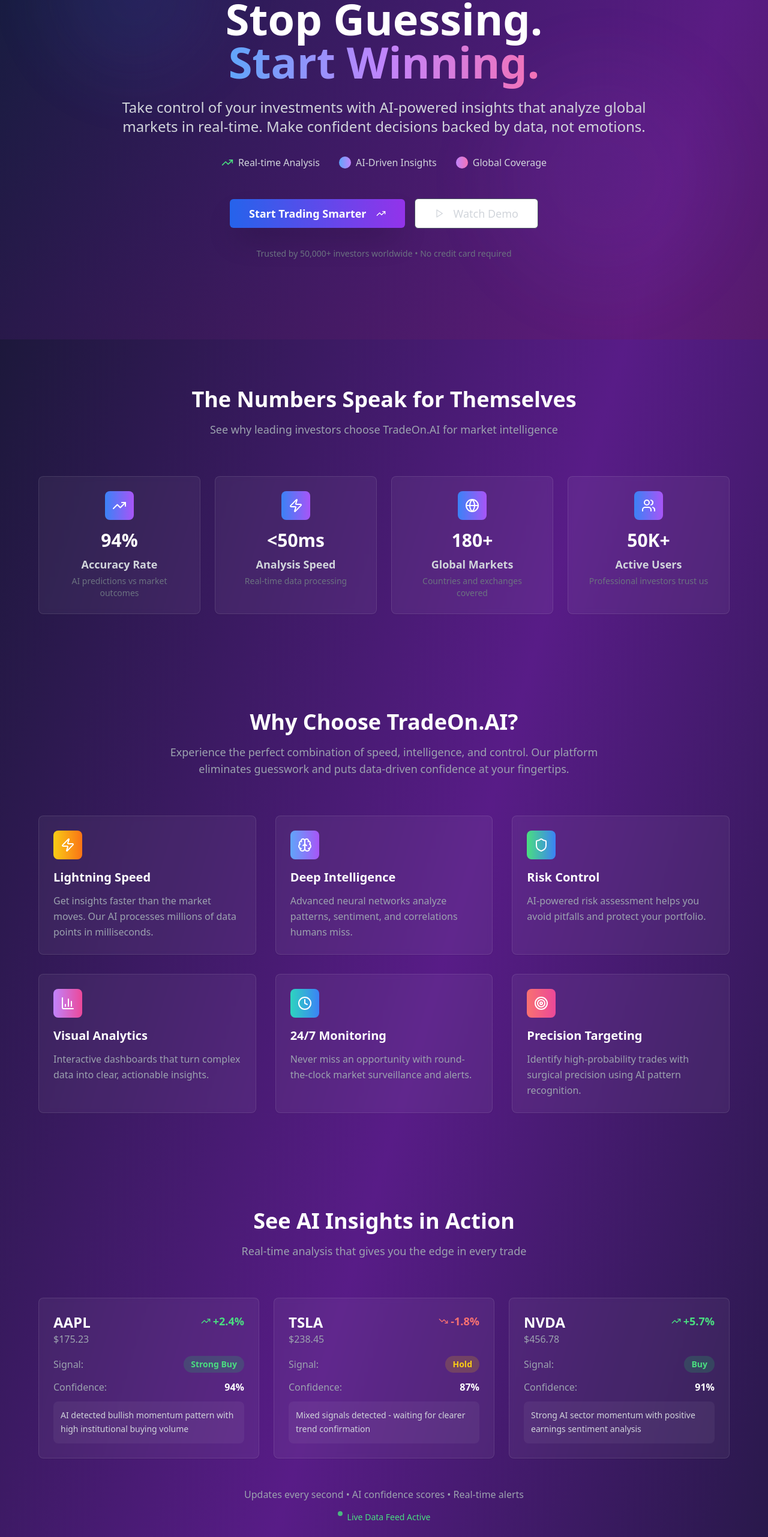
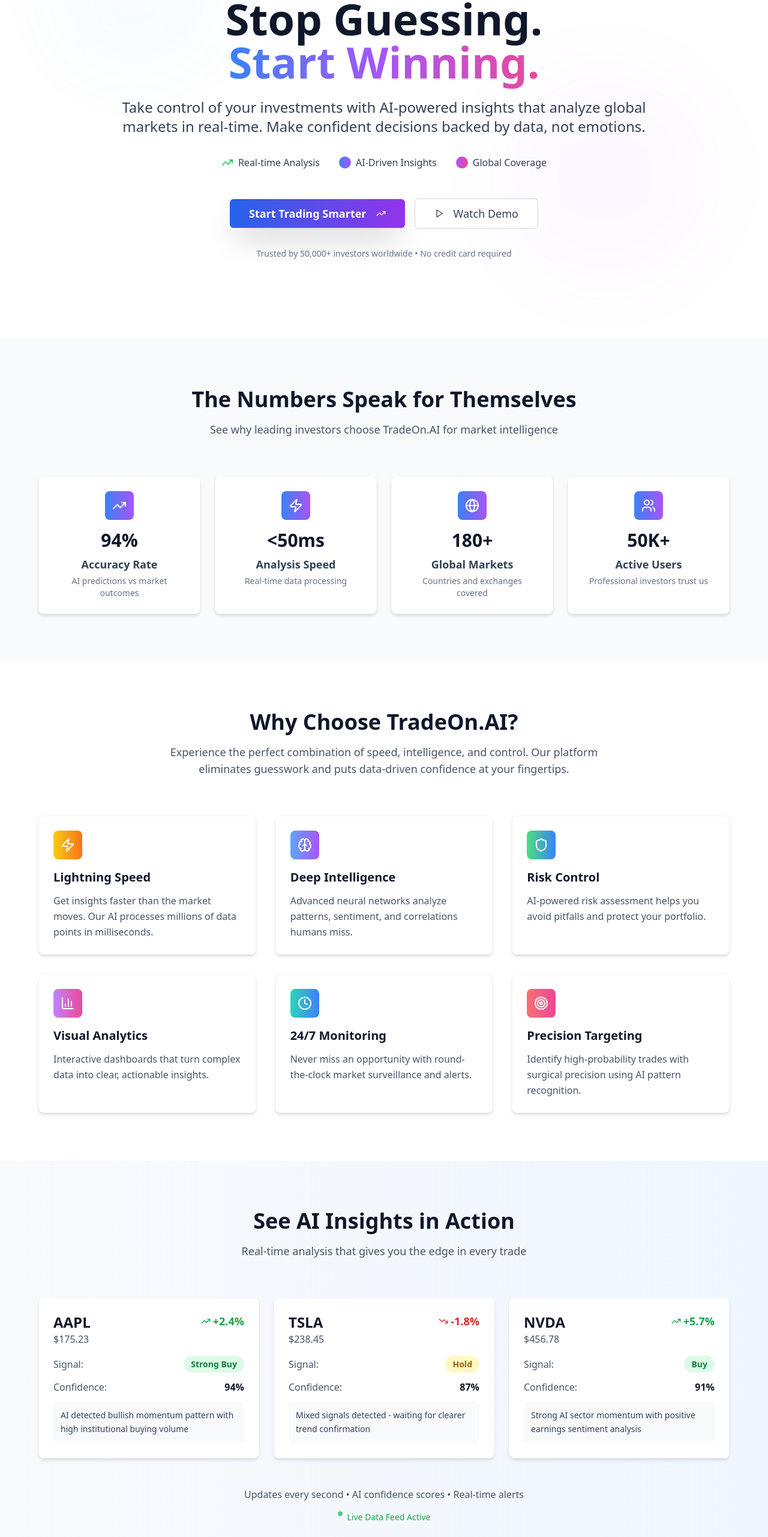
Before and after one commit to Bhargav-Tradeon/ai-powered-invest-62, a React (Vite) app: page / in a window 1280 px wide. Shown: the part 234-2797 px from the top of the page at 60% size. Built offline with nearby package versions, Linux system fonts and the light colour scheme.

Commit message:
Refactor: Set white background
Change the website background to white and use gradients for other elements.

```diff
--- a/src/components/FeaturesSection.tsx
+++ b/src/components/FeaturesSection.tsx
@@ -43,13 +43,13 @@ export const FeaturesSection = () => {
   ];
 
   return (
-    <section className="py-20 px-4 relative">
+    <section className="py-20 px-4 bg-white">
       <div className="max-w-6xl mx-auto">
         <div className="text-center mb-16">
-          <h2 className="text-3xl md:text-4xl font-bold text-white mb-4">
+          <h2 className="text-3xl md:text-4xl font-bold text-slate-900 mb-4">
             Why Choose TradeOn.AI?
           </h2>
-          <p className="text-gray-400 text-lg max-w-3xl mx-auto">
+          <p className="text-slate-600 text-lg max-w-3xl mx-auto">
             Experience the perfect combination of speed, intelligence, and control.
             Our platform eliminates guesswork and puts data-driven confidence at your fingertips.
           </p>
@@ -59,7 +59,7 @@ export const FeaturesSection = () => {
           {features.map((feature, index) => (
             <Card
               key={index}
-              className="bg-white/5 border-white/10 backdrop-blur-sm hover:bg-white/10 transition-all duration-300 hover:scale-105 group animate-fade-in"
+              className="bg-white border-slate-100 shadow-md hover:shadow-lg transition-all duration-300 hover:scale-105 group animate-fade-in"
               style={{ animationDelay: `${index * 150}ms` }}
             >
               <CardContent className="p-6">
@@ -68,8 +68,8 @@ export const FeaturesSection = () => {
                     <feature.icon className="w-6 h-6 text-white" />
                   </div>
                 </div>
-                <h3 className="text-xl font-bold text-white mb-3">{feature.title}</h3>
-                <p className="text-gray-400 leading-relaxed">{feature.description}</p>
+                <h3 className="text-xl font-bold text-slate-900 mb-3">{feature.title}</h3>
+                <p className="text-slate-600 leading-relaxed">{feature.description}</p>
               </CardContent>
             </Card>
           ))}
--- a/src/components/HeroSection.tsx
+++ b/src/components/HeroSection.tsx
@@ -6,9 +6,8 @@ export const HeroSection = () => {
   return (
     <section className="relative min-h-screen flex items-center justify-center px-4 overflow-hidden">
       {/* Background Effects */}
-      <div className="absolute inset-0 bg-gradient-to-br from-blue-900/20 via-purple-900/20 to-pink-900/20" />
-      <div className="absolute top-20 left-20 w-72 h-72 bg-blue-500/10 rounded-full blur-3xl animate-pulse" />
-      <div className="absolute bottom-20 right-20 w-96 h-96 bg-purple-500/10 rounded-full blur-3xl animate-pulse delay-1000" />
+      <div className="absolute top-20 left-20 w-72 h-72 bg-blue-500/5 rounded-full blur-3xl animate-pulse" />
+      <div className="absolute bottom-20 right-20 w-96 h-96 bg-purple-500/5 rounded-full blur-3xl animate-pulse delay-1000" />
 
       <div className="relative z-10 max-w-6xl mx-auto text-center">
         {/* Logo */}
@@ -21,32 +20,32 @@ export const HeroSection = () => {
         </div>
 
         {/* Main Headline */}
-        <h1 className="text-5xl md:text-7xl font-bold text-white mb-6 animate-fade-in">
+        <h1 className="text-5xl md:text-7xl font-bold text-slate-900 mb-6 animate-fade-in">
           Stop Guessing.
           <br />
-          <span className="bg-gradient-to-r from-blue-400 via-purple-400 to-pink-400 bg-clip-text text-transparent">
+          <span className="bg-gradient-to-r from-blue-500 via-purple-500 to-pink-500 bg-clip-text text-transparent">
             Start Winning.
           </span>
         </h1>
 
         {/* Subheadline */}
-        <p className="text-xl md:text-2xl text-gray-300 mb-8 max-w-4xl mx-auto leading-relaxed animate-fade-in delay-200">
+        <p className="text-xl md:text-2xl text-slate-700 mb-8 max-w-4xl mx-auto leading-relaxed animate-fade-in delay-200">
           Take control of your investments with AI-powered insights that analyze global markets in real-time.
           Make confident decisions backed by data, not emotions.
         </p>
 
         {/* Value Proposition */}
         <div className="flex flex-wrap justify-center gap-8 mb-12 animate-fade-in delay-400">
-          <div className="flex items-center gap-2 text-gray-300">
-            <TrendingUp className="w-5 h-5 text-green-400" />
+          <div className="flex items-center gap-2 text-slate-700">
+            <TrendingUp className="w-5 h-5 text-green-500" />
             <span>Real-time Analysis</span>
           </div>
-          <div className="flex items-center gap-2 text-gray-300">
-            <div className="w-5 h-5 bg-gradient-to-r from-blue-400 to-purple-400 rounded-full" />
+          <div className="flex items-center gap-2 text-slate-700">
+            <div className="w-5 h-5 bg-gradient-to-r from-blue-500 to-purple-500 rounded-full" />
             <span>AI-Driven Insights</span>
           </div>
-          <div className="flex items-center gap-2 text-gray-300">
-            <div className="w-5 h-5 bg-gradient-to-r from-purple-400 to-pink-400 rounded-full" />
+          <div className="flex items-center gap-2 text-slate-700">
+            <div className="w-5 h-5 bg-gradient-to-r from-purple-500 to-pink-500 rounded-full" />
             <span>Global Coverage</span>
           </div>
         </div>
@@ -63,7 +62,7 @@ export const HeroSection = () => {
           <Button
             variant="outline"
             size="lg"
-            className="border-gray-600 text-gray-300 hover:bg-gray-800 px-8 py-6 text-lg backdrop-blur-sm"
+            className="border-slate-300 text-slate-700 hover:bg-slate-100 px-8 py-6 text-lg"
           >
             <Play className="mr-2 w-5 h-5" />
             Watch Demo
@@ -71,7 +70,7 @@ export const HeroSection = () => {
         </div>
 
         {/* Trust Indicator */}
-        <p className="text-sm text-gray-500 mt-8 animate-fade-in delay-800">
+        <p className="text-sm text-slate-500 mt-8 animate-fade-in delay-800">
           Trusted by 50,000+ investors worldwide • No credit card required
         </p>
       </div>
--- a/src/components/InsightsDemo.tsx
+++ b/src/components/InsightsDemo.tsx
@@ -34,13 +34,13 @@ export const InsightsDemo = () => {
   ];
 
   return (
-    <section className="py-20 px-4 relative">
+    <section className="py-20 px-4 bg-gradient-to-r from-slate-50 to-blue-50">
       <div className="max-w-6xl mx-auto">
         <div className="text-center mb-16">
-          <h2 className="text-3xl md:text-4xl font-bold text-white mb-4">
+          <h2 className="text-3xl md:text-4xl font-bold text-slate-900 mb-4">
             See AI Insights in Action
           </h2>
-          <p className="text-gray-400 text-lg">
+          <p className="text-slate-600 text-lg">
             Real-time analysis that gives you the edge in every trade
           </p>
         </div>
@@ -49,17 +49,17 @@ export const InsightsDemo = () => {
           {insights.map((insight, index) => (
             <Card
               key={index}
-              className="bg-white/5 border-white/10 backdrop-blur-sm hover:bg-white/10 transition-all duration-300 animate-fade-in"
+              className="bg-white border-slate-100 shadow-md hover:shadow-lg transition-all duration-300 animate-fade-in"
               style={{ animationDelay: `${index * 200}ms` }}
             >
               <CardContent className="p-6">
                 <div className="flex justify-between items-start mb-4">
                   <div>
-                    <h3 className="text-2xl font-bold text-white">{insight.stock}</h3>
-                    <p className="text-gray-400">{insight.price}</p>
+                    <h3 className="text-2xl font-bold text-slate-900">{insight.stock}</h3>
+                    <p className="text-slate-600">{insight.price}</p>
                   </div>
                   <div className="text-right">
-                    <div className={`text-lg font-semibold ${insight.trend === 'up' ? 'text-green-400' : 'text-red-400'} flex items-center gap-1`}>
+                    <div className={`text-lg font-semibold ${insight.trend === 'up' ? 'text-green-600' : 'text-red-600'} flex items-center gap-1`}>
                       {insight.trend === 'up' ? <TrendingUp className="w-4 h-4" /> : <TrendingDown className="w-4 h-4" />}
                       {insight.change}
                     </div>
@@ -68,23 +68,23 @@ export const InsightsDemo = () => {
 
                 <div className="space-y-3">
                   <div className="flex justify-between items-center">
-                    <span className="text-gray-400">Signal:</span>
+                    <span className="text-slate-600">Signal:</span>
                     <span className={`font-semibold px-3 py-1 rounded-full text-sm ${
                       insight.signal === 'Strong Buy' || insight.signal === 'Buy'
-                        ? 'bg-green-500/20 text-green-400'
-                        : 'bg-yellow-500/20 text-yellow-400'
+                        ? 'bg-green-100 text-green-700'
+                        : 'bg-yellow-100 text-yellow-700'
                     }`}>
                       {insight.signal}
                     </span>
                   </div>
 
                   <div className="flex justify-between items-center">
-                    <span className="text-gray-400">Confidence:</span>
-                    <span className="text-white font-semibold">{insight.confidence}</span>
+                    <span className="text-slate-600">Confidence:</span>
+                    <span className="text-slate-900 font-semibold">{insight.confidence}</span>
                   </div>
 
-                  <div className="mt-4 p-3 bg-white/5 rounded-lg">
-                    <p className="text-sm text-gray-300 leading-relaxed">{insight.analysis}</p>
+                  <div className="mt-4 p-3 bg-slate-50 rounded-lg">
+                    <p className="text-sm text-slate-700 leading-relaxed">{insight.analysis}</p>
                   </div>
                 </div>
               </CardContent>
@@ -93,10 +93,10 @@ export const InsightsDemo = () => {
         </div>
 
         <div className="text-center mt-12">
-          <p className="text-gray-400 mb-4">Updates every second • AI confidence scores • Real-time alerts</p>
+          <p className="text-slate-600 mb-4">Updates every second • AI confidence scores • Real-time alerts</p>
           <div className="flex justify-center">
-            <div className="w-2 h-2 bg-green-400 rounded-full animate-pulse mr-2"></div>
-            <span className="text-green-400 text-sm">Live Data Feed Active</span>
+            <div className="w-2 h-2 bg-green-500 rounded-full animate-pulse mr-2"></div>
+            <span className="text-green-600 text-sm">Live Data Feed Active</span>
           </div>
         </div>
       </div>
--- a/src/components/MetricsSection.tsx
+++ b/src/components/MetricsSection.tsx
@@ -31,13 +31,13 @@ export const MetricsSection = () => {
   ];
 
   return (
-    <section className="py-20 px-4 relative">
+    <section className="py-20 px-4 bg-slate-50">
       <div className="max-w-6xl mx-auto">
         <div className="text-center mb-16">
-          <h2 className="text-3xl md:text-4xl font-bold text-white mb-4">
+          <h2 className="text-3xl md:text-4xl font-bold text-slate-900 mb-4">
             The Numbers Speak for Themselves
           </h2>
-          <p className="text-gray-400 text-lg">
+          <p className="text-slate-600 text-lg">
             See why leading investors choose TradeOn.AI for market intelligence
           </p>
         </div>
@@ -46,7 +46,7 @@ export const MetricsSection = () => {
           {metrics.map((metric, index) => (
             <Card
               key={index}
-              className="bg-white/5 border-white/10 backdrop-blur-sm hover:bg-white/10 transition-all duration-300 hover:scale-105 animate-fade-in"
+              className="bg-white border-slate-100 shadow-md hover:shadow-lg transition-all duration-300 hover:scale-105 animate-fade-in"
               style={{ animationDelay: `${index * 200}ms` }}
             >
               <CardContent className="p-6 text-center">
@@ -55,9 +55,9 @@ export const MetricsSection = () => {
                     <metric.icon className="w-6 h-6 text-white" />
                   </div>
                 </div>
-                <div className="text-3xl font-bold text-white mb-2">{metric.value}</div>
-                <div className="text-lg font-semibold text-gray-300 mb-1">{metric.label}</div>
-                <div className="text-sm text-gray-500">{metric.description}</div>
+                <div className="text-3xl font-bold text-slate-900 mb-2">{metric.value}</div>
+                <div className="text-lg font-semibold text-slate-700 mb-1">{metric.label}</div>
+                <div className="text-sm text-slate-500">{metric.description}</div>
               </CardContent>
             </Card>
           ))}
--- a/src/pages/Index.tsx
+++ b/src/pages/Index.tsx
@@ -12,7 +12,7 @@ import { Footer } from "@/components/Footer";
 
 const Index = () => {
   return (
-    <div className="min-h-screen bg-gradient-to-br from-slate-900 via-purple-900 to-slate-900">
+    <div className="min-h-screen bg-white">
       <HeroSection />
       <MetricsSection />
       <FeaturesSection />
```
Also changed, not shown: src/components/CTASection.tsx (+7 -8 lines), src/components/Footer.tsx (+23 -23 lines), src/components/TrustSection.tsx (+14 -14 lines).
